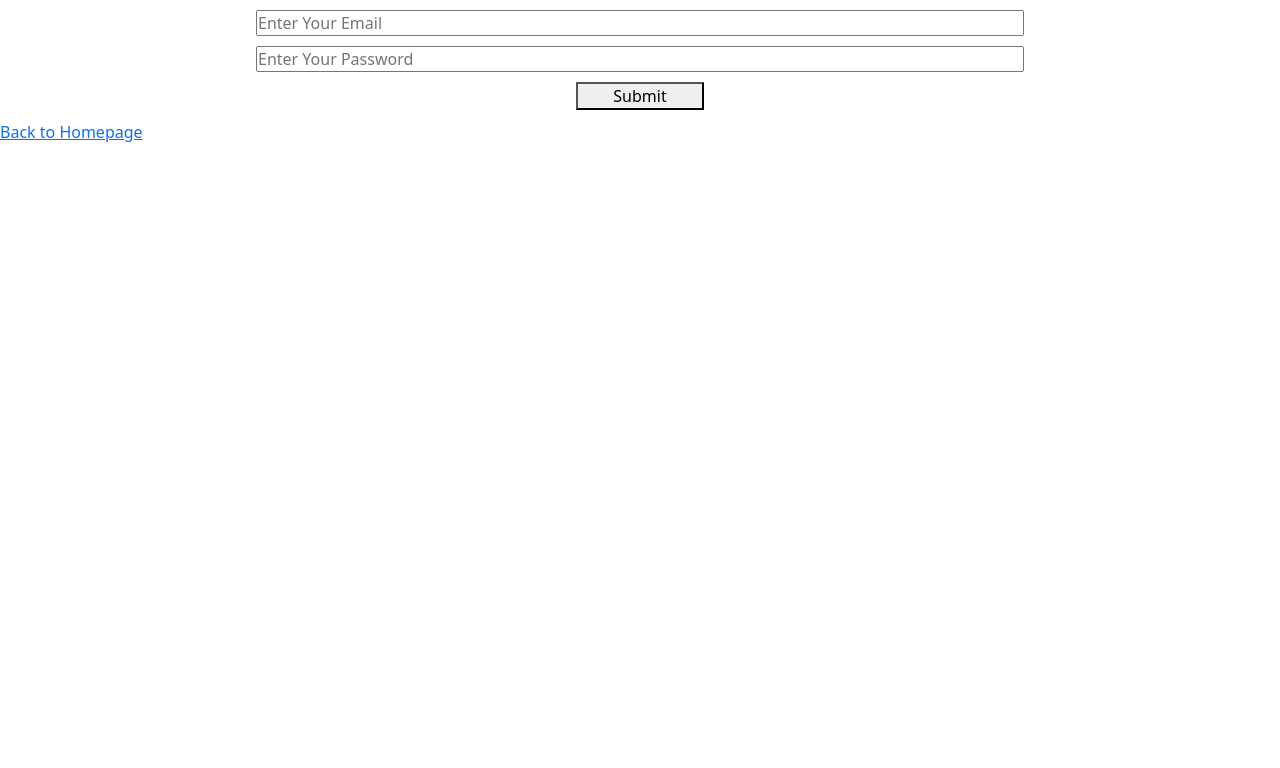
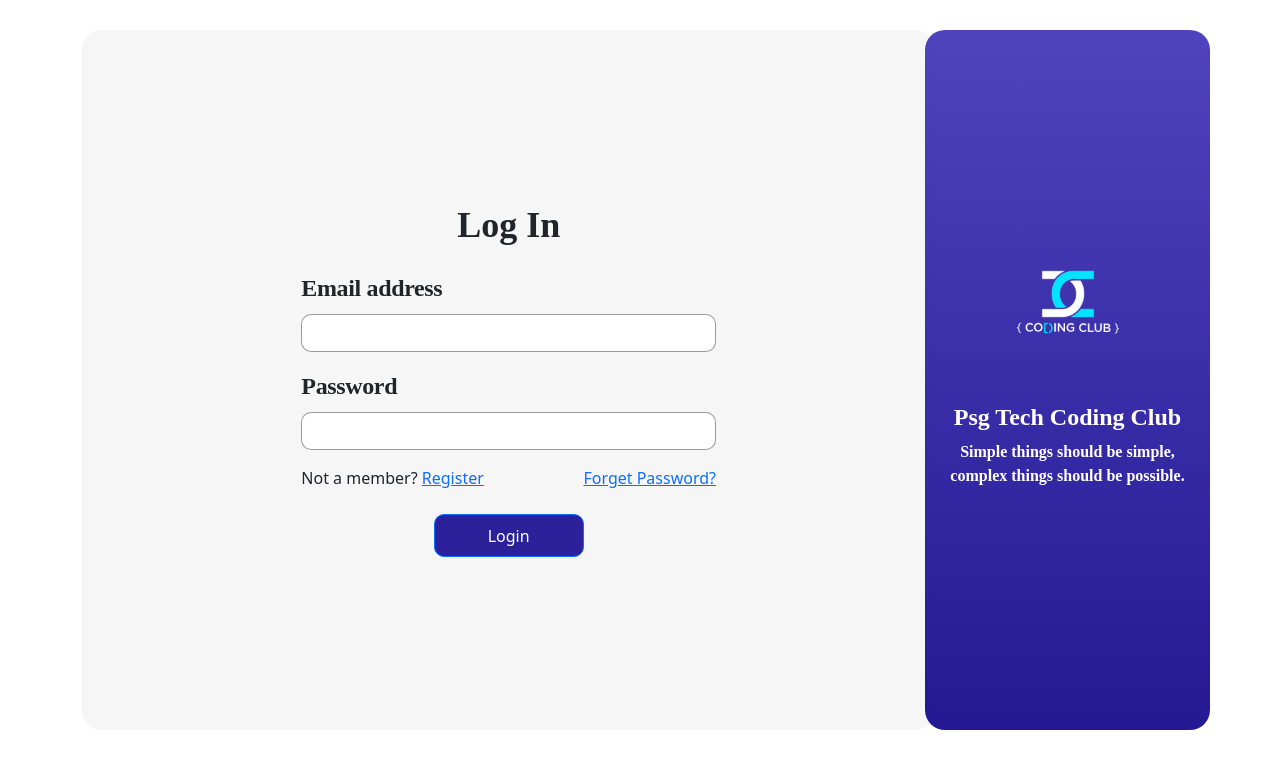
Before and after one commit to indra-g/Coding-Club-Website, a React (Create React App) app in the folder client/: page /login in a window 1280 px wide. Shown: the top 768 px of the page. Built offline with nearby package versions, Linux system fonts and the light colour scheme.

Commit message:
login,signup frontEnd merged

```diff
--- a/client/src/components/LoginScreen.js
+++ b/client/src/components/LoginScreen.js
@@ -1,17 +1,20 @@
 import React from 'react';
-import { useEffect,useState } from 'react';
+import { useState } from 'react';
 import '../css/loginScreen.css';
 import Axios from 'axios';
 import userObj from '../config/user_credentials';
-import { useHistory } from 'react-router-dom';
+import { Link, useHistory } from 'react-router-dom';
+import logo from '../assets/img/Finalwhitelogo.png'
+
+
 function LoginScreen() {
-    const [emailState,setemailState]=useState('');
-    const [passwordState,setpasswordState]=useState('');
+    const [emailid,setEmailid]=useState('');
+    const [password,setPassword]=useState('');
     const history = useHistory();
     const submitFunction=()=>{
         Axios.post('/api/login',{
-            email:emailState,
-            password:passwordState
+            email:emailid,
+            password:password
         }).then((result)=>{
             if(result.data.success){
                 userObj.username = result.data.username;
@@ -23,14 +26,77 @@ function LoginScreen() {
             console.log(err);
         });
     }
+        // return (
+        //     <div className="login-area">
+        //         <input type="text" name="email" placeholder="Enter Your Email" onChange={(e)=>{setemailState(e.target.value)}}/>
+        //         <input type="password" name="password" placeholder="Enter Your Password" onChange={(e)=>{setpasswordState(e.target.value)}}/>
+        //         <button type="submit" onClick={submitFunction}> Submit </button>
+        //         <a href="/"> Back to Homepage </a>
+        //     </div>
+        // );
+
+
         return (
+        <div className="container loginTop">
+            <div className="row">
+                <div className="col-md-12 col-lg-9">
+                    <div className="col"></div>
+                    <div className="col-sm-10 col-md-8 leftbox">
+                        <div className="row">
+            <div className="col"></div>
+            <div className="col-6 login">
+            <center className="mb-4 loginTitle">Log In</center>
+                <div className="mb-3">
+                <label className="form-label formLabel">Email address</label>
+                    <input type="email" value={emailid} onChange={e => setEmailid(e.target.value)} className="form-control inputField" id="Email1"/>
+                </div>
+                <div className="mb-3">
+                <label className="form-label formLabel">Password</label>
+                <input type="password" value={password} onChange={e => setPassword(e.target.value)} className="form-control inputField" id="Password1"/>
+                </div>
 
-            <div className="login-area">
-                <input type="text" name="email" placeholder="Enter Your Email" onChange={(e)=>{setemailState(e.target.value)}}/>
-                <input type="password" name="password" placeholder="Enter Your Password" onChange={(e)=>{setpasswordState(e.target.value)}}/>
-                <button type="submit" onClick={submitFunction}> Submit </button>
-                <a href="/"> Back to Homepage </a>
+                <div className="row">
+                    <div className="col">
+                        Not a member? <Link to="/signup">Register</Link>
+                    </div>
+                    <div className="col">
+                        <Link style={{float:"right"}} to="/forgetpassword">Forget Password?</Link>
+                    </div>
+                </div>
+
+                <div className="row justify-content-center">
+                <div className="col"></div>
+                    <div className="col">
+                    <button type="submit" onClick={submitFunction} className="mt-4 btn btn-primary loginbutton">Login</button>
+                    </div>
+                <div className="col"></div>
+                </div>
             </div>
-        );
+            <div className="col"></div>
+        </div>
+                    </div>
+                    <div className="col"></div>
+                </div>
+
+                    <div className="col-lg-3 rightbox textStyle d-none d-lg-block d-xl-block">
+                        <br/><br/><br/>
+                        <br/><br/><br/>
+                    <div className="img_container">
+                        <center>
+                            <img src={logo} alt="can't fetch"/>
+                        </center>
+                            <br/><br/><br/>
+                            <div className="text-block">
+                                <h4><b>Psg Tech Coding Club</b></h4>
+                                Simple things should be simple, complex
+                                things should be possible.
+                            </div>
+                        </div>
+                    </div>
+            </div>
+        </div>
+
+    );
+
 }
 export default LoginScreen
--- a/client/src/components/SignUpScreen.js
+++ b/client/src/components/SignUpScreen.js
@@ -1,19 +1,24 @@
 import React from 'react'
 import '../css/signupScreen.css';
-import {useState,useEffect} from 'react';
-import Axios  from 'axios';
+import {useState} from 'react';
+import Axios from 'axios';
+import '../css/signupScreen.css'
+import { Link } from 'react-router-dom';
+import logo from '../assets/img/Finalwhitelogo.png'
+
+
 function SignUpScreen() {
-    const [email,setemail]=useState('');
-    const [password,setpassword]=useState('');
-    const [username,setusername]=useState('');
-    const [name,setname]=useState('');
+    const [emailid,setEmailid]=useState('');
+    const [password,setPassword]=useState('');
+    const [username,setUsername]=useState('');
+    // const [name,setname]=useState('');
 
     const submitfunction = ()=>{
         Axios.post('/api/login/add',{
-            email:email,
+            email:emailid,
             password:password,
             username:username,
-            name:name
+            // name:name
         }).then((result)=>{
             if(result.data.success){
                 alert('Successfully Added!!');
@@ -25,15 +30,75 @@ function SignUpScreen() {
             console.log(err.toString());
         });
     }
+    // return (
+    //     <div className="signup-screen">
+    //         <input type="text" placeholder="Enter Name" name="name" onChange={(e)=>{setname(e.target.value)}}/>
+    //         <input type="text" placeholder="Enter NickName" name="username" onChange={(e)=>{setusername(e.target.value)}}/>
+    //         <input type="text" placeholder="Enter Email" name="email" onChange={(e)=>{setemail(e.target.value)}}/>
+    //         <input type="password" placeholder="Enter Password" name="password" onChange={(e)=>{setpassword(e.target.value)}}/>
+    //         <button type="submit" onClick={submitfunction}> Submit </button>
+    //     </div>
+    // )
     return (
-        <div className="signup-screen">
-            <input type="text" placeholder="Enter Name" name="name" onChange={(e)=>{setname(e.target.value)}}/>
-            <input type="text" placeholder="Enter NickName" name="username" onChange={(e)=>{setusername(e.target.value)}}/>
-            <input type="text" placeholder="Enter Email" name="email" onChange={(e)=>{setemail(e.target.value)}}/>
-            <input type="password" placeholder="Enter Password" name="password" onChange={(e)=>{setpassword(e.target.value)}}/>
-            <button type="submit" onClick={submitfunction}> Submit </button>
+        <div className="container loginTop">
+            <div className="row">
+                <div className="col-md-12 col-lg-9">
+                    <div className="col"></div>
+                    <div className="col-sm-10 col-md-8 leftbox">
+                        <div className="row">
+            <div className="col"></div>
+            <div className="col-6 login">
+            <center className="mb-4 loginTitle">Sign Up</center>
+                <div className="mb-3">
+                <label className="form-label formLabel">Username</label>
+                    <input type="text" value={username} onChange={e => setUsername(e.target.value)} className="form-control inputField" id="UserName1"/>
+                </div>
+                <div className="mb-3">
+                <label className="form-label formLabel">Email address</label>
+                    <input type="email" value={emailid} onChange={e => setEmailid(e.target.value)} className="form-control inputField" id="Email1"/>
+                </div>
+                <div className="mb-3">
+                <label className="form-label formLabel">Password</label>
+                <input type="password" value={password} onChange={e => setPassword(e.target.value)} className="form-control inputField" id="Password1"/>
+                </div>
+                <center>
+                <div className="row">
+                    <div className="col" >
+                        <button type="submit" onClick={submitfunction} className="mt-4 btn btn-primary loginbutton">Signup</button>
+                    </div>
+                </div>
+                <div className="row mt-3">
+                    <div className="col" >
+                        Already Registered ? <Link to="/login">Login</Link>
+                    </div>
+                </div>
+                </center>
+            </div>
+            <div className="col"></div>
         </div>
-    )
+                    </div>
+                    <div className="col"></div>
+                </div>
+
+                    <div className="col-lg-3 rightbox textStyle d-none d-lg-block d-xl-block">
+                        <br/><br/><br/>
+                        <br/><br/><br/>
+                    <div className="img_container">
+                        <center>
+                            <img src={logo} alt="can't fetch"/>
+                        </center>
+                            <br/><br/><br/>
+                            <div className="text-block">
+                                <h4><b>Psg Tech Coding Club</b></h4>
+                                Simple things should be simple, complex
+                                things should be possible.
+                            </div>
+                        </div>
+                    </div>
+            </div>
+        </div>
+
+    );
 }
 
 export default SignUpScreen
--- a/client/src/css/signupScreen.css
+++ b/client/src/css/signupScreen.css
@@ -10,3 +10,81 @@
     margin:10px auto;
     width:10%;
 }
+
+.rightbox {
+  position: relative;
+  /* width: 320px; */
+  height: 700px;
+  top: 30px;
+  background: linear-gradient(360deg, #251993 0%, rgba(62, 49, 183, 0.91) 99.48%);
+  border-radius: 20px;
+}
+
+.loginTop{
+    top: 30px;
+}
+
+.leftbox{
+    position: absolute;
+    /* width: 928px; */
+    height: 700px;
+    /* left: 31px; */
+    top: 30px;
+    background: rgba(196, 196, 196, 0.15);
+    border-radius: 20px;
+}
+
+.login {
+  margin-top: 20%;
+}
+
+.inputField{
+  border: 1px solid rgba(0, 0, 0, 0.37);
+  box-sizing: border-box;
+  border-radius: 10px;
+}
+
+.formLabel{
+  font-family: Ubuntu;
+  font-style: normal;
+  font-weight: bold;
+  font-size: 24px;
+  letter-spacing: -0.015em;
+}
+
+.loginTitle{
+    font-family: Ubuntu;
+    font-style: normal;
+    font-weight:bold;
+    font-size: 36px;
+    line-height: 41px;
+}
+
+.loginbutton{
+  width: 150px;
+  height: 43px;
+  color:white;
+  background: #2C219A;
+  border-radius: 10px;
+}
+
+.textStyle{
+  font-family: Ubuntu;
+  font-style: normal;
+  font-weight: bold;
+}
+img{
+    height: 250px;
+    width: 250px;
+}
+
+.img_container {
+    position: relative;
+}
+
+.text-block {
+    position: absolute;
+    bottom: 8px;
+    color: white;
+    text-align: center;
+}
```
Also changed, not shown: client/src/assets/img/Finalwhitelogo.png (added).
